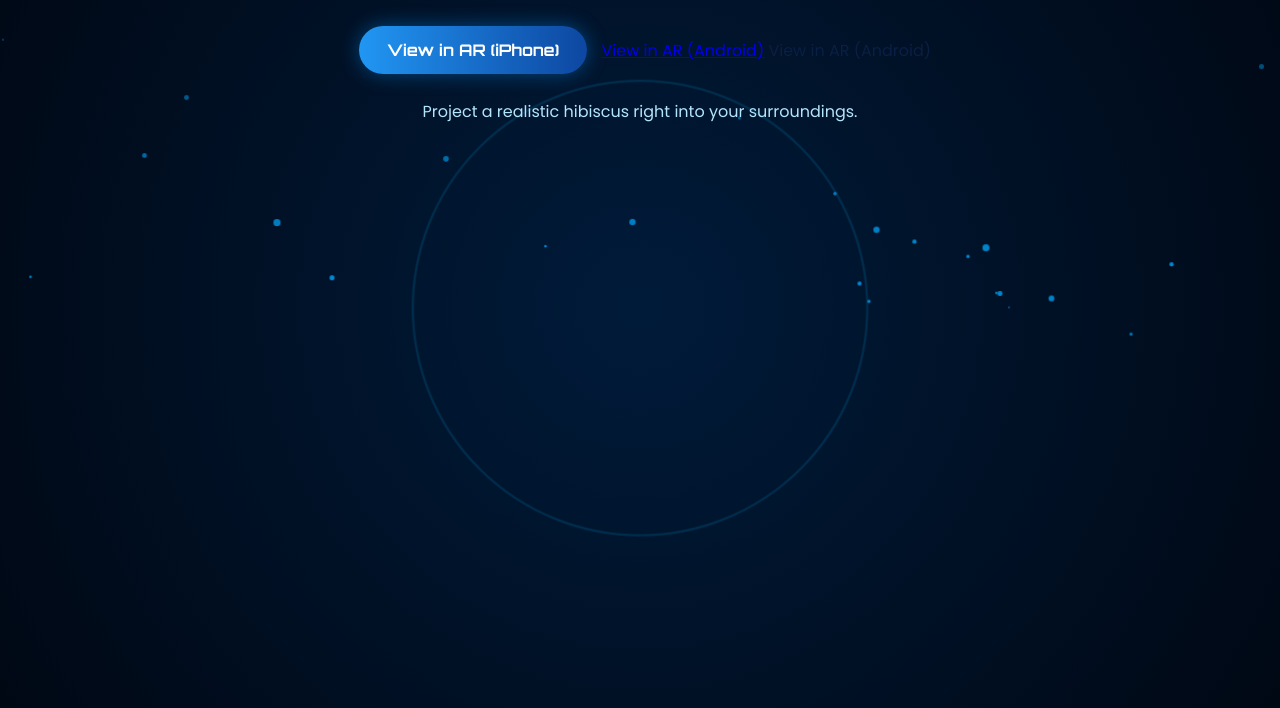
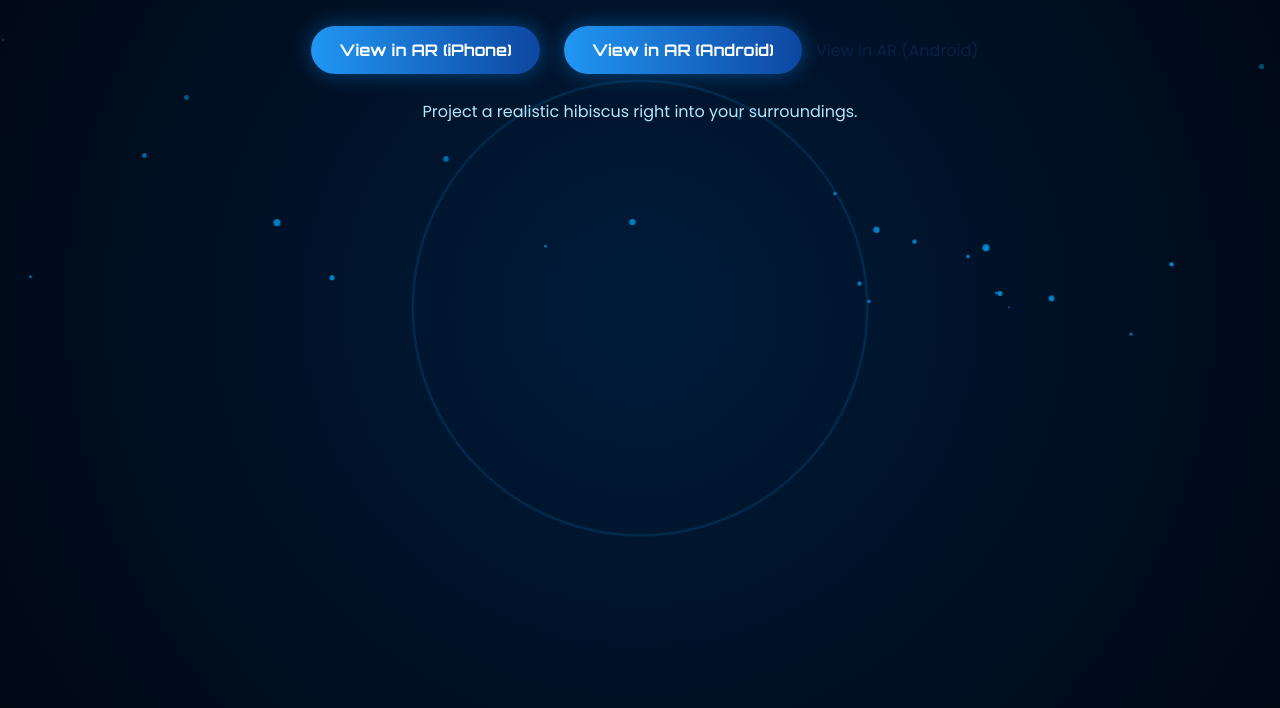
Before and after one commit to jeevandemo/hibiscus, a plain HTML site: page index.html in a window 1280 px wide. Shown: the part 92-800 px from the top of the page. Drawn offline with Linux system fonts and the light colour scheme.

Commit message:
Update index.html

```diff
--- a/index.html
+++ b/index.html
@@ -181,7 +181,7 @@
       <a href="hibiscus.usdz" rel="ar" class="ar-button">View in AR (iPhone)</a>
 
       <!-- Android (GLB via Google Drive) -->
-      <a href="https://drive.google.com/file/d/10cF3TIZImoy825ONMz09qnXuYxvw3g8J/view?usp=sharing">View in AR (Android)</a>
+      <a href="https://drive.google.com/file/d/10cF3TIZImoy825ONMz09qnXuYxvw3g8J/view?usp=sharing" class="ar-button">View in AR (Android)</a>
         View in AR (Android)
       </a>
     </div>
```
